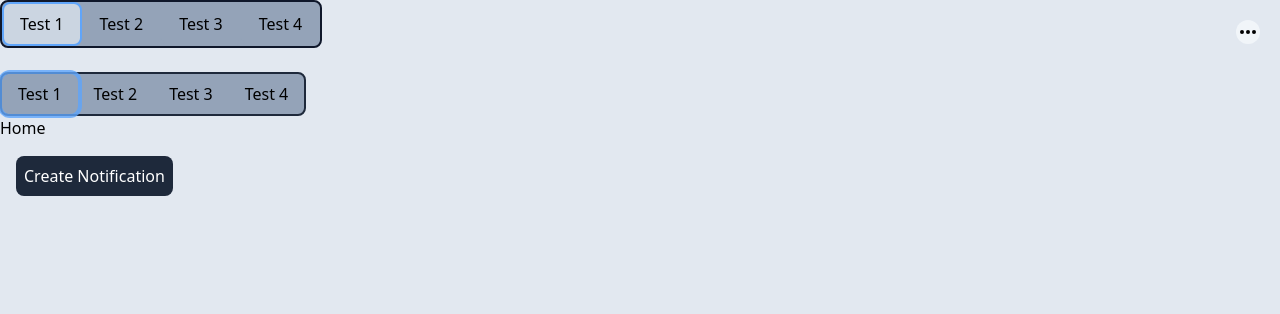
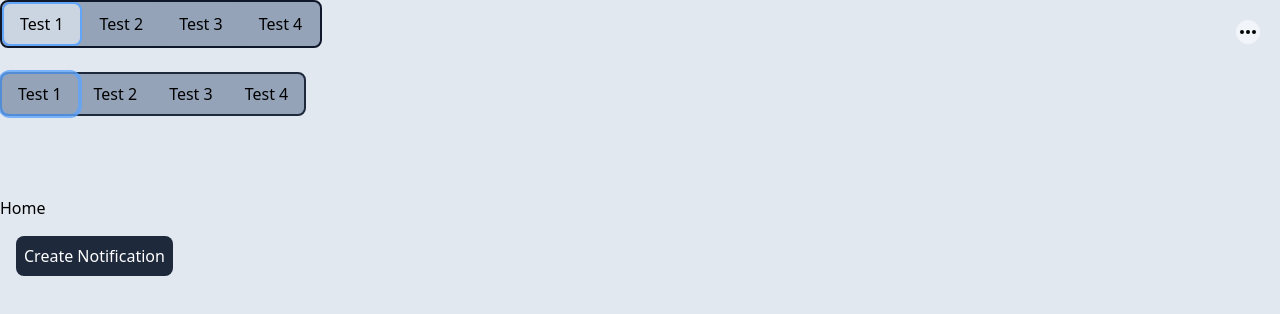
Before and after one commit to freddan88/vite-test-app, a React (Vite) app: page / in a window 1280 px wide. Shown: the top 314 px of the page. Built offline with nearby package versions, Linux system fonts and the light colour scheme.

Commit message:
Try switchboard 3

```diff
--- a/src/App.tsx
+++ b/src/App.tsx
@@ -1,8 +1,9 @@
 import { ReactNode, useState } from 'react';
 import { Route, Routes } from 'react-router-dom';
 import MeatballsMenu from './components/MeatballsMenu';
-import SwitchBoardFilter from './components/switchBoardFilter/SwitchBoardFilter';
-import SwitchBoardFilterNew from './components/SwitchBoardFilterNew';
+import SwitchBoardFilter1 from './components/SwitchBoardFilter1';
+import SwitchBoardFilter2 from './components/SwitchBoardFilter2';
+import SwitchBoardFilter3 from './components/SwitchBoardFilter3';
 import SidebarTest01 from './features/sidebarTest01/SidebarTest01';
 import ToastNotification from './features/toastNotification/ToastNotification';
 
@@ -30,7 +31,7 @@ function App() {
 
   return (
     <div className="h-screen overflow-hidden bg-slate-200">
-      <SwitchBoardFilter
+      <SwitchBoardFilter1
         value={1}
         name="test"
         data={switchBoardData}
@@ -38,9 +39,17 @@ function App() {
       />
       <br />
       <br />
-      <SwitchBoardFilterNew
+      <SwitchBoardFilter2
         filterData={switchBoardData}
         filterName="newSwitchboard"
+        filterValue={1}
+        onFilterChange={(e) => console.log(e)}
+      />
+      <br />
+      <br />
+      <SwitchBoardFilter3
+        filterData={switchBoardData}
+        filterName="switchboard3"
         filterValue={1}
         onFilterChange={(e) => console.log(e)}
       />
--- a/src/components/switchBoardFilter/SwitchBoardFilter.tsx
+++ b/src/components/SwitchBoardFilter1.tsx
@@ -14,7 +14,7 @@ interface IProps {
 
 let isCanceled = false;
 
-const SwitchBoardFilter: React.FC<IProps> = ({
+const SwitchBoardFilter1: React.FC<IProps> = ({
   data,
   name,
   value,
@@ -67,4 +67,4 @@ const SwitchBoardFilter: React.FC<IProps> = ({
   );
 };
 
-export default SwitchBoardFilter;
+export default SwitchBoardFilter1;
--- a/src/components/SwitchBoardFilterNew.tsx
+++ b/src/components/SwitchBoardFilter2.tsx
@@ -14,7 +14,7 @@ interface IProps {
 
 let isCanceled = false;
 
-const SwitchBoardFilterNew: React.FC<IProps> = ({
+const SwitchBoardFilter2: React.FC<IProps> = ({
   filterName,
   filterData,
   filterValue,
@@ -68,4 +68,4 @@ const SwitchBoardFilterNew: React.FC<IProps> = ({
   );
 };
 
-export default SwitchBoardFilterNew;
+export default SwitchBoardFilter2;
--- /dev/null
+++ b/src/components/SwitchBoardFilter3.tsx
@@ -0,0 +1,50 @@
+import React, { useEffect, useState } from 'react';
+
+interface switchBoardProps {
+  label: string;
+  value: number;
+}
+
+interface IProps {
+  filterName: string;
+  filterData: switchBoardProps[];
+  filterValue?: number;
+  onFilterChange?: (value: any) => void;
+}
+
+let isCanceled = false;
+
+const SwitchBoardFilter3: React.FC<IProps> = ({ filterData }) => {
+  const [selected, setSelected] = useState(1);
+
+  useEffect(() => {
+    // Documentation hooks as lifecycle-methods:
+    // https://dev.to/trentyang/replace-lifecycle-with-hooks-in-react-3d4n
+  }, []);
+
+  console.log(selected);
+
+  return (
+    <ul className="inline-flex select-none rounded-lg bg-slate-600">
+      {filterData.map((filterItem) => {
+        const isActive = selected === filterItem.value;
+        return (
+          <li
+            key={filterItem.value}
+            className={`relative after:absolute after:inset-0 after:z-10 after:origin-top-left after:bg-slate-200 after:transition-all`}
+          >
+            <button
+              value={filterItem.value}
+              className="w-full px-8 py-4"
+              onClick={() => setSelected(filterItem.value)}
+            >
+              {filterItem.label}
+            </button>
+          </li>
+        );
+      })}
+    </ul>
+  );
+};
+
+export default SwitchBoardFilter3;
```
